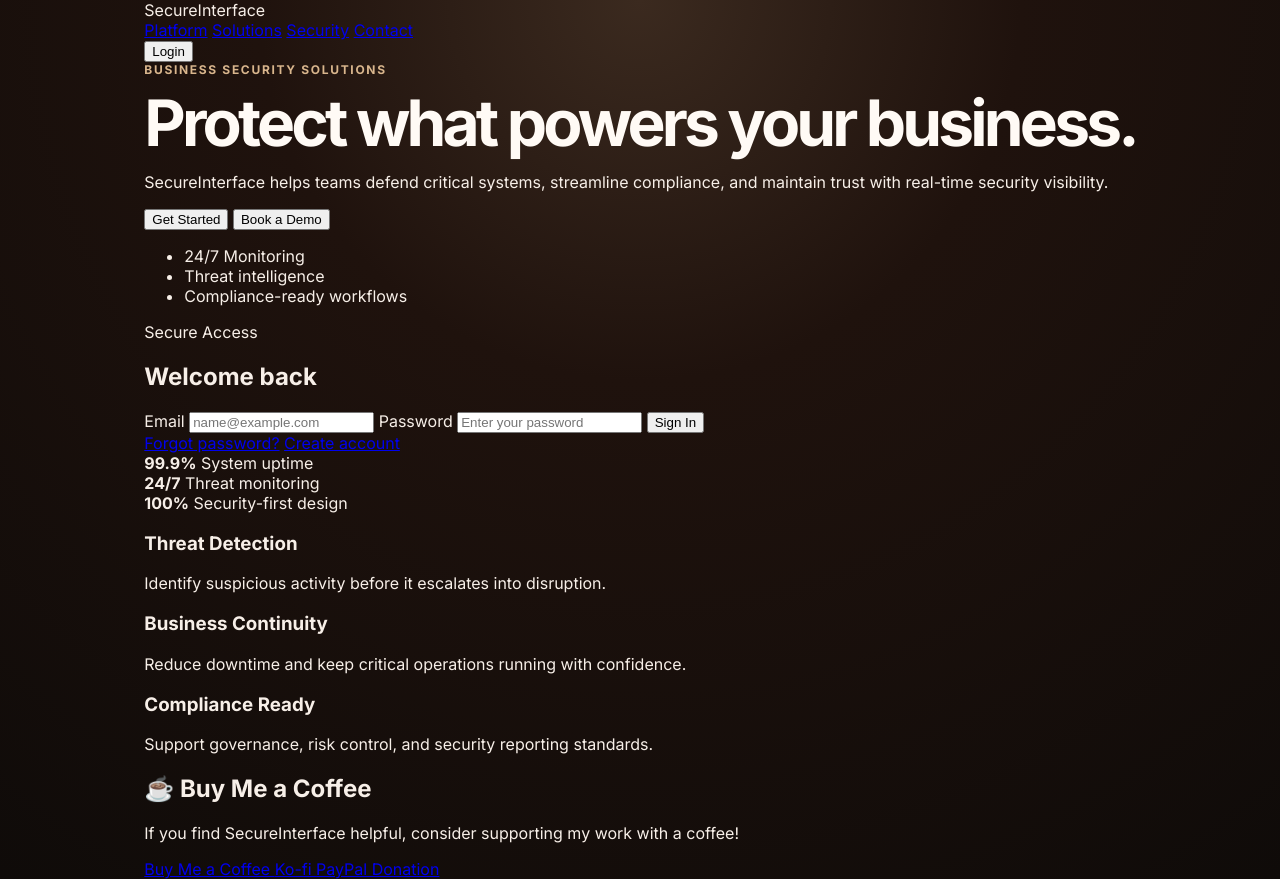
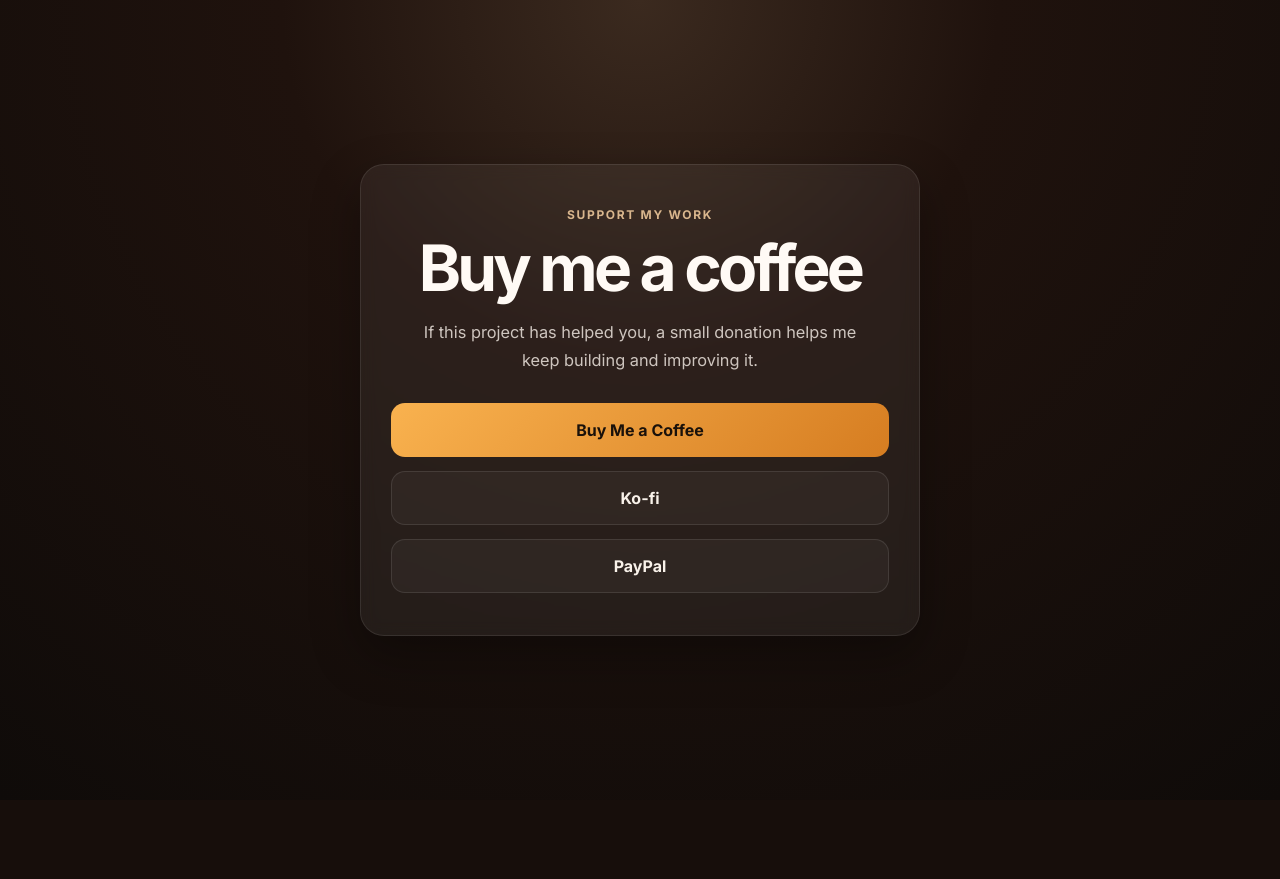
Before and after one commit to theideamatser-code/facesecuremet, a Flask app: page / in a window 1280 px wide. After the commit the page ends 636 px from the top, so only its background shows below. Run offline with Flask 3, Linux system fonts and the light colour scheme.

Commit message:
Replace the landing page with a simple buy-me-a-coffee page

```diff
--- a/templates/index.html
+++ b/templates/index.html
@@ -1,120 +1,35 @@
 <!DOCTYPE html>
 <html lang="en">
-<head>
-  <meta charset="UTF-8" />
-  <meta name="viewport" content="width=device-width, initial-scale=1.0" />
-  <title>SecureInterface</title>
-  <link rel="preconnect" href="https://fonts.googleapis.com">
-  <link rel="preconnect" href="https://fonts.gstatic.com" crossorigin>
-  <link href="https://fonts.googleapis.com/css2?family=Inter:wght@400;500;600;700;800&display=swap" rel="stylesheet">
-  <link rel="stylesheet" href="{{ url_for('static', filename='styles.css') }}" />
-</head>
-<body>
-  <div class="page-shell">
-    <header class="topbar container">
-      <div class="brand">SecureInterface</div>
-      <nav class="nav">
-        <a href="#platform">Platform</a>
-        <a href="#solutions">Solutions</a>
-        <a href="#security">Security</a>
-        <a href="#contact">Contact</a>
-      </nav>
-      <button class="nav-button">Login</button>
-    </header>
+  <head>
+    <meta charset="UTF-8" />
+    <meta name="viewport" content="width=device-width, initial-scale=1.0" />
+    <title>Buy Me a Coffee</title>
+    <link rel="preconnect" href="https://fonts.googleapis.com" />
+    <link rel="preconnect" href="https://fonts.gstatic.com" crossorigin />
+    <link href="https://fonts.googleapis.com/css2?family=Inter:wght@400;500;600;700;800&display=swap" rel="stylesheet" />
+    <link rel="stylesheet" href="{{ url_for('static', filename='styles.css') }}" />
+  </head>
+  <body>
+    <main class="coffee-page">
+      <section class="coffee-card">
+        <p class="eyebrow">Support my work</p>
+        <h1>Buy me a coffee</h1>
+        <p class="subtitle">
+          If this project has helped you, a small donation helps me keep building and improving it.
+        </p>
 
-    <main class="container hero">
-      <section class="hero-copy">
-        <p class="eyebrow">Business security solutions</p>
-        <h1>Protect what powers your business.</h1>
-        <p class="lead">
-          SecureInterface helps teams defend critical systems, streamline compliance,
-          and maintain trust with real-time security visibility.
-        </p>
-        <div class="cta-row">
-          <button class="primary-btn">Get Started</button>
-          <button class="secondary-btn">Book a Demo</button>
-        </div>
-        <ul class="trust-list">
-          <li>24/7 Monitoring</li>
-          <li>Threat intelligence</li>
-          <li>Compliance-ready workflows</li>
-        </ul>
-      </section>
-
-      <aside class="login-card" aria-label="Login panel">
-        <div class="card-header">
-          <span class="badge">Secure Access</span>
-          <h2>Welcome back</h2>
-        </div>
-
-        <form id="loginForm">
-          <label for="email">Email</label>
-          <input id="email" name="email" type="email" placeholder="name@example.com" required />
-
-          <label for="password">Password</label>
-          <input id="password" name="password" type="password" placeholder="Enter your password" required />
-
-          <button type="submit" class="login-btn">Sign In</button>
-        </form>
-
-        <div class="card-links">
-          <a href="#">Forgot password?</a>
-          <a href="#">Create account</a>
-        </div>
-
-        <div id="statusMessage" class="status-message" aria-live="polite"></div>
-      </aside>
-    </main>
-
-    <section id="platform" class="container metrics">
-      <div class="metric-box">
-        <strong>99.9%</strong>
-        <span>System uptime</span>
-      </div>
-      <div class="metric-box">
-        <strong>24/7</strong>
-        Threat monitoring
-      </div>
-      <div class="metric-box">
-        <strong>100%</strong>
-        Security-first design
-      </div>
-    </section>
-
-    <section id="solutions" class="container feature-grid">
-      <article class="feature-card">
-        <h3>Threat Detection</h3>
-        <p>Identify suspicious activity before it escalates into disruption.</p>
-      </article>
-      <article class="feature-card">
-        <h3>Business Continuity</h3>
-        <p>Reduce downtime and keep critical operations running with confidence.</p>
-      </article>
-      <article class="feature-card">
-        <h3>Compliance Ready</h3>
-        <p>Support governance, risk control, and security reporting standards.</p>
-      </article>
-    </section>
-
-    <section id="support" class="container support-section">
-      <div class="support-card">
-        <h2>☕ Buy Me a Coffee</h2>
-        <p>If you find SecureInterface helpful, consider supporting my work with a coffee!</p>
-        <div class="support-links">
-          <a href="https://buymeacoffee.com/theideamatser" class="support-btn primary-btn" target="_blank" rel="noopener noreferrer">
+        <div class="coffee-links">
+          <a class="coffee-btn primary" href="https://buymeacoffee.com/theideamatser" target="_blank" rel="noopener noreferrer">
             Buy Me a Coffee
           </a>
-          <a href="https://ko-fi.com/theideamatser" class="support-btn secondary-btn" target="_blank" rel="noopener noreferrer">
+          <a class="coffee-btn secondary" href="https://ko-fi.com/theideamatser" target="_blank" rel="noopener noreferrer">
             Ko-fi
           </a>
-          <a href="https://www.paypal.com/donate?business=YOUR_PAYPAL_ID" class="support-btn secondary-btn" target="_blank" rel="noopener noreferrer">
-            PayPal Donation
+          <a class="coffee-btn secondary" href="https://www.paypal.com/donate?business=YOUR_PAYPAL_ID" target="_blank" rel="noopener noreferrer">
+            PayPal
           </a>
         </div>
-      </div>
-    </section>
-  </div>
-
-  <script src="{{ url_for('static', filename='script.js') }}"></script>
-</body>
+      </section>
+    </main>
+  </body>
 </html>
```
